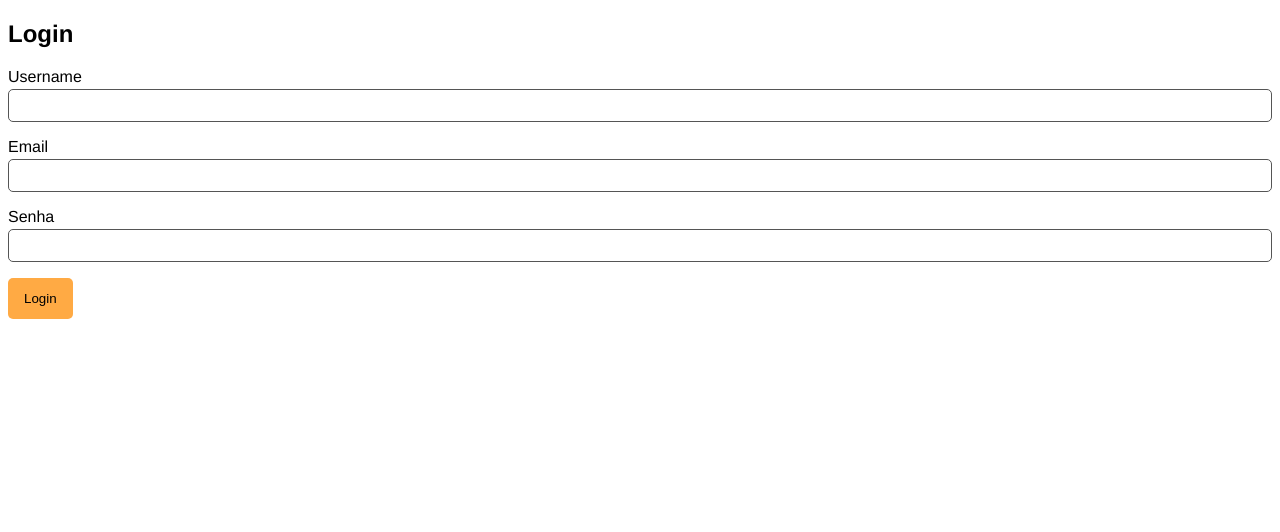
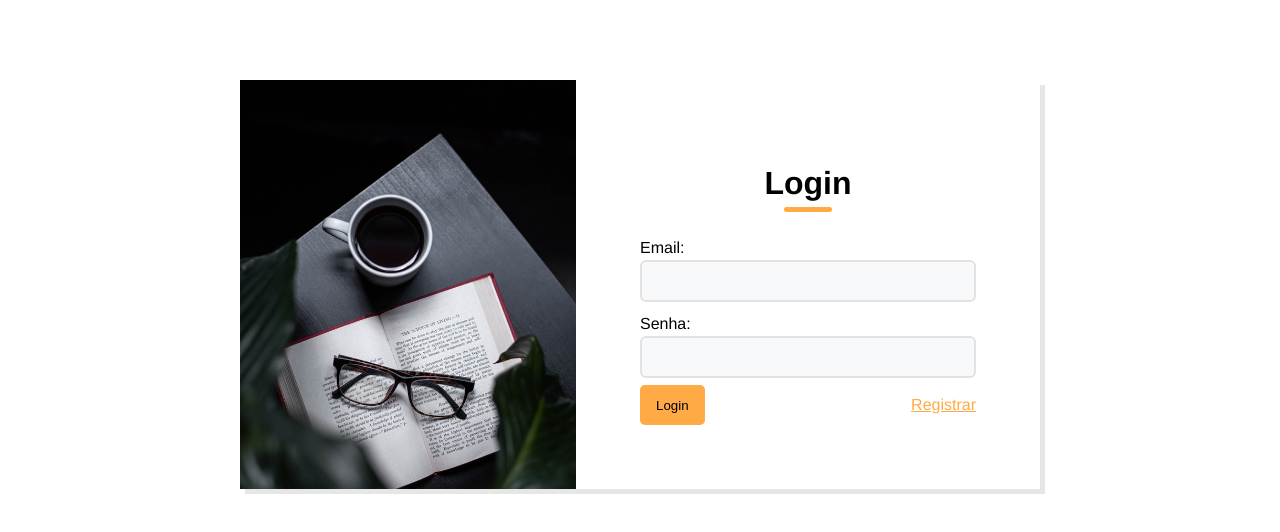
Before and after one commit to Bruends/riffs-organizer, a React (Create React App) app: page / in a window 1280 px wide. Shown: the top 532 px of the page. Built offline with nearby package versions, Linux system fonts and the light colour scheme.

Commit message:
refactoring login and signup

```diff
--- a/package.json
+++ b/package.json
@@ -3,11 +3,15 @@
   "version": "0.1.0",
   "private": true,
   "dependencies": {
+    "@fortawesome/fontawesome-svg-core": "^1.2.36",
+    "@fortawesome/free-solid-svg-icons": "^5.15.4",
+    "@fortawesome/react-fontawesome": "^0.1.15",
     "@testing-library/jest-dom": "^5.14.1",
     "@testing-library/react": "^11.2.7",
     "@testing-library/user-event": "^12.8.3",
     "react": "^17.0.2",
     "react-dom": "^17.0.2",
+    "react-fontawesome": "^1.7.1",
     "react-router-dom": "^5.2.0",
     "react-scripts": "4.0.3",
     "styled-components": "^5.3.0",
--- a/public/index.html
+++ b/public/index.html
@@ -39,5 +39,12 @@
       To begin the development, run `npm start` or `yarn start`.
       To create a production bundle, use `npm run build` or `yarn build`.
     -->
+    <!-- FONT ROBOTO -->
+    <link rel="preconnect" href="https://fonts.googleapis.com" />
+    <link rel="preconnect" href="https://fonts.gstatic.com" crossorigin />
+    <link
+      href="https://fonts.googleapis.com/css2?family=Roboto:wght@300&display=swap"
+      rel="stylesheet"
+    />
   </body>
 </html>
--- a/src/App.js
+++ b/src/App.js
@@ -1,25 +1,13 @@
-import Login from './pages/Login/Login'
-import SignUp from './pages/SignUp/SignUp'
-import Dashboard from './pages/Dashboard/Dashboard'
+import React from 'react'
 import GlobalStyle from './globalStyle'
-import { BrowserRouter as Router, Switch, Route } from 'react-router-dom'
+import MainRouter from './routes/MainRouter'
 
 function App() {
   return (
-    <Router>
+    <>
       <GlobalStyle />
-      <Switch>
-        <Route exact path="/">
-          <Login />
-        </Route>
-        <Route path="/signup">
-          <SignUp />
-        </Route>
-        <Route path="/dashboard">
-          <Dashboard />
-        </Route>
-      </Switch>
-    </Router>
+      <MainRouter />
+    </>
   )
 }
 
--- /dev/null
+++ b/src/Hooks/useAuth.js
@@ -0,0 +1,45 @@
+import React from 'react'
+import useApiCall from './useApiCall'
+import useLocalStorage from './useLocalStorage'
+import { POST_LOGIN } from '../utils/apiConfig'
+
+const useAuth = () => {
+  const [auth, setAuth] = React.useState(false)
+  const [storage, setStorage] = useLocalStorage('token', '')
+
+  const { request, error } = useApiCall()
+
+  const login = React.useCallback(async (email, password) => {
+    try {
+      // objeto de configuração de chamada de api
+      const { url, options } = POST_LOGIN(email, password)
+      const { token } = await request(url, options)
+
+      if (!error) {
+        setStorage(token)
+        setAuth(true)
+      }
+    } catch (error) {
+      console.log(error.message)
+    }
+  })
+
+  const logout = () => {
+    setStorage('')
+    setAuth(false)
+  }
+
+  // verifica se já possui uma token salva
+  const verifyStorageToken = () => {
+    if (storage) setAuth(true)
+  }
+
+  return {
+    auth,
+    login,
+    logout,
+    verifyStorageToken,
+  }
+}
+
+export default useAuth
--- a/src/components/molecules/Input/Input.jsx
+++ b/src/components/molecules/Input/Input.jsx
@@ -1,11 +1,12 @@
 import React from 'react'
-import { LabelStyle, InputStyle } from './style'
+import { LabelStyle, InputStyle, ErrorSpan } from './style'
 
-function Input({ id, title, ...props }) {
+function Input({ id, label, error, ...props }) {
   return (
     <>
-      <LabelStyle htmlFor={id}>{title}</LabelStyle>
+      <LabelStyle htmlFor={id}>{label}</LabelStyle>
       <InputStyle {...props} id={id} name={id} />
+      <ErrorSpan>{error}</ErrorSpan>
     </>
   )
 }
--- a/src/components/molecules/Input/style.js
+++ b/src/components/molecules/Input/style.js
@@ -2,19 +2,29 @@ import styled from 'styled-components'
 
 export const LabelStyle = styled.label`
   display: block;
-  margin-bottom: 0.2rem;
+  margin-top: 0.8rem;
 `
 
 export const InputStyle = styled.input`
   display: block;
-  padding: 0.5rem 0.6rem;
-  margin-bottom: 1rem;
+  padding: 9px;
+  box-shadow: none;
+  outline: none;
+  border: none;
   width: 100%;
-  border: 1px solid #555;
-  border-radius: 5px;
+  margin: 0.2rem auto;
+  background: #f8f9fa;
+  border: 2px solid #e2e2e2;
+  font-size: 1.05rem;
+  border-radius: 6px;
 
-  &:focus {
-    border: 1px solid var(--main-color);
-    outline: none;
+  :focus {
+    border: 2px solid var(--main-color);
   }
 `
+
+export const ErrorSpan = styled.span`
+  display: block;
+  color: red;
+  margin: 0.4rem 0;
+`
--- a/src/components/organisms/AuthForm/AuthForm.jsx
+++ b/src/components/organisms/AuthForm/AuthForm.jsx
@@ -1,49 +1,77 @@
 import React from 'react'
 import Input from '../../../components/molecules/Input/Input'
 import Button from '../../../components/atoms/Button/Button'
+import {
+  FormContainer,
+  ButtonLinkWrapper,
+  LoginContainer,
+  LoginLeftBg,
+  ErrorSpan,
+} from './style'
+import { Link } from 'react-router-dom'
 
-function AuthForm({ title, submit }) {
+function AuthForm({ title, submit, type }) {
   const [username, setUsername] = React.useState('')
   const [email, setEmail] = React.useState('')
   const [password, setPassword] = React.useState('')
 
   const handleSubmit = (event) => {
     event.preventDefault()
+
+    if (type == 'register') {
       submit(username, email, password)
+    } else {
+      submit(email, password)
+    }
   }
 
   return (
-    <section>
+    <LoginContainer>
+      <LoginLeftBg />
+
+      <FormContainer>
         <h1>{title}</h1>
         <form onSubmit={handleSubmit}>
+          {/* input de nome apenas na pg de registro */}
+          {type === 'register' ? (
             <Input
-          title="Username"
+              label="Nome: "
               value={username}
               onChange={({ target }) => setUsername(target.value)}
               id="username"
               required
-        ></Input>
+            />
+          ) : null}
 
           <Input
-          title="Email"
+            label="Email: "
             value={email}
             onChange={({ target }) => setEmail(target.value)}
             id="email"
             type="email"
             required
-        ></Input>
+          />
 
           <Input
             value={password}
             onChange={({ target }) => setPassword(target.value)}
-          title="Senha"
+            label="Senha: "
             type="password"
             required
-        ></Input>
+          />
 
+          <ButtonLinkWrapper>
             <Button type="submit" value={title} />
+
+            {type === 'register' ? (
+              <Link to="/">Logar</Link>
+            ) : (
+              <Link to="/signup">Registrar</Link>
+            )}
+          </ButtonLinkWrapper>
         </form>
-    </section>
+      </FormContainer>
+    </LoginContainer>
   )
 }
 
--- /dev/null
+++ b/src/components/organisms/AuthForm/style.js
@@ -0,0 +1,59 @@
+import styled from 'styled-components'
+
+export const LoginContainer = styled.div`
+  background-color: #fff;
+  max-width: 50rem;
+  display: flex;
+  margin: 10vh auto;
+  box-shadow: 5px 5px 0px 0px #e6e6e6;
+
+  div {
+    flex: 1;
+  }
+`
+
+export const LoginLeftBg = styled.div`
+  margin: 0;
+  padding: 0;
+  background-image: url('/imgs/loginBg.jpg');
+  background-size: cover;
+`
+
+export const FormContainer = styled.div`
+  padding: 4rem;
+
+  h1 {
+    margin-bottom: 2rem;
+    position: relative;
+    text-align: center;
+  }
+
+  h1::after {
+    content: '';
+    color: blue;
+    display: block;
+    width: 3rem;
+    height: 0.3rem;
+    background-color: var(--main-color);
+    margin: 0 auto;
+    position: relative;
+    top: 0.3rem;
+    border-radius: 10px;
+  }
+`
+
+export const ButtonLinkWrapper = styled.div`
+  width: 100%;
+  display: flex;
+  align-items: center;
+  justify-content: space-between;
+
+  a {
+    color: var(--main-color);
+  }
+`
+
+export const ErrorSpan = styled.span`
+  color: red;
+  text-align: left;
+`
--- a/src/pages/Login/Login.jsx
+++ b/src/pages/Login/Login.jsx
@@ -1,22 +1,10 @@
 import React from 'react'
 import AuthForm from '../../components/organisms/AuthForm/AuthForm'
 import useApiCall from '../../Hooks/useApiCall'
-//import useLocalStorage from '../../Hooks/useLocalStorage'
+import useLocalStorage from '../../Hooks/useLocalStorage'
 import { POST_LOGIN } from '../../utils/apiConfig'
 
-function Login() {
-  const { request, error } = useApiCall()
-
-  const login = async (username, email, password) => {
-    try {
-      const { url, options } = POST_LOGIN(username, email, password)
-      const { token } = await request(url, options)
-      console.log(token)
-    } catch (error) {
-      console.log(error.message)
-    }
-  }
-
+function Login({ login }) {
   return <AuthForm title="Login" submit={login}></AuthForm>
 }
 
--- a/src/pages/SignUp/SignUp.jsx
+++ b/src/pages/SignUp/SignUp.jsx
@@ -17,7 +17,7 @@ function SignUp() {
     }
   }
 
-  return <AuthForm title="Registrar" submit={signup}></AuthForm>
+  return <AuthForm title="Registrar" type="register" submit={signup}></AuthForm>
 }
 
 export default SignUp
--- /dev/null
+++ b/src/routes/MainRouter.jsx
@@ -0,0 +1,40 @@
+import React from 'react'
+import Login from '../pages/Login/Login'
+import SignUp from '../pages/SignUp/SignUp'
+import Dashboard from '../pages/Dashboard/Dashboard'
+import {
+  BrowserRouter as Router,
+  Switch,
+  Route,
+  Redirect,
+} from 'react-router-dom'
+
+import useLocalStorage from '../Hooks/useLocalStorage'
+import useAuth from '../Hooks/useAuth'
+
+function MainRouter() {
+  const { auth, login, logout, verifyStorageToken } = useAuth()
+
+  React.useEffect(() => {
+    verifyStorageToken()
+  }, [])
+
+  return (
+    <Router>
+      <Switch>
+        <Route exact path="/">
+          {!auth ? <Login login={login} /> : <Redirect to="/dashboard" />}
+        </Route>
+        <Route path="/signup">
+          <SignUp />
+        </Route>
+        {/* Rota protegida por autenticação*/}
+        <Route path="/dashboard">
+          {auth ? <Dashboard logout={logout} /> : <Redirect to="/" />}
+        </Route>
+      </Switch>
+    </Router>
+  )
+}
+
+export default MainRouter
```
Also changed, not shown: src/utils/apiConfig.js (+7 -2 lines), public/imgs/loginBg.jpg (added), 1 other file (tests, documents, lock files or other folders). Lines whose indentation alone changed are shown as unchanged.
